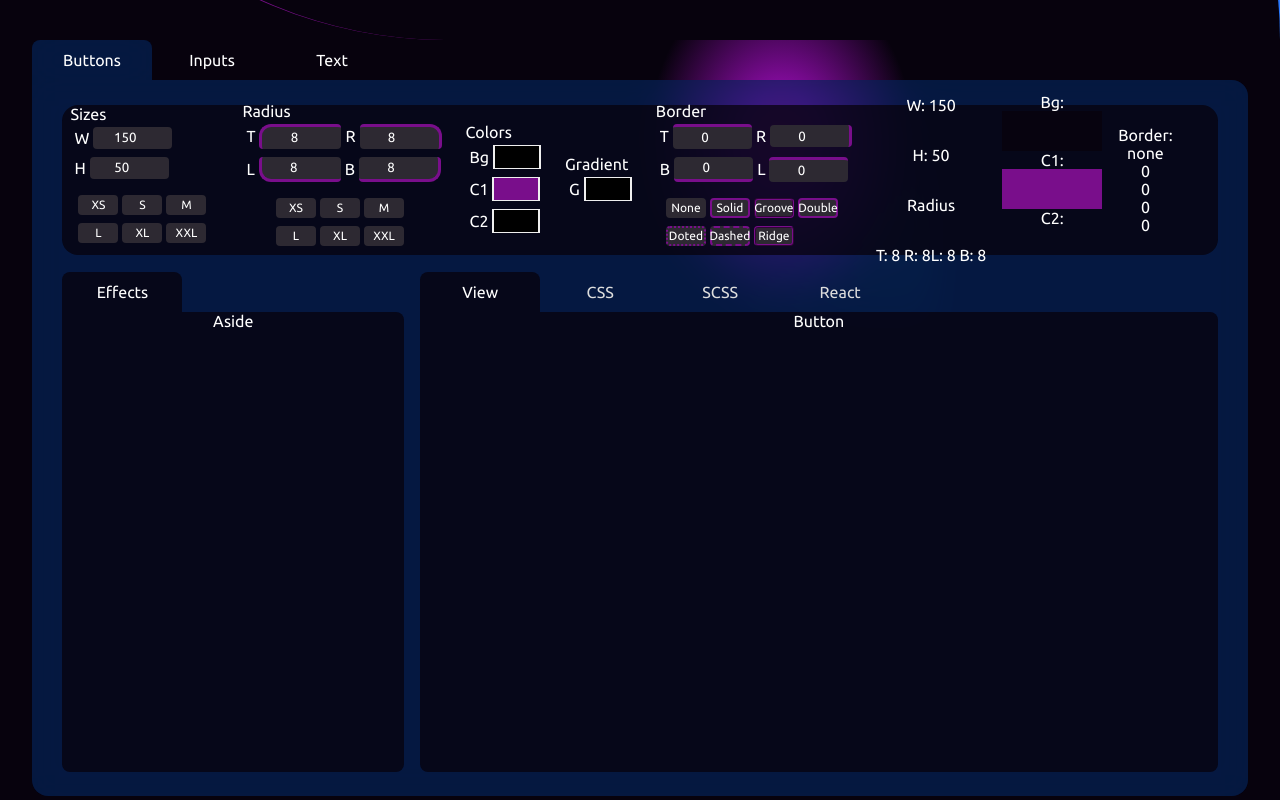
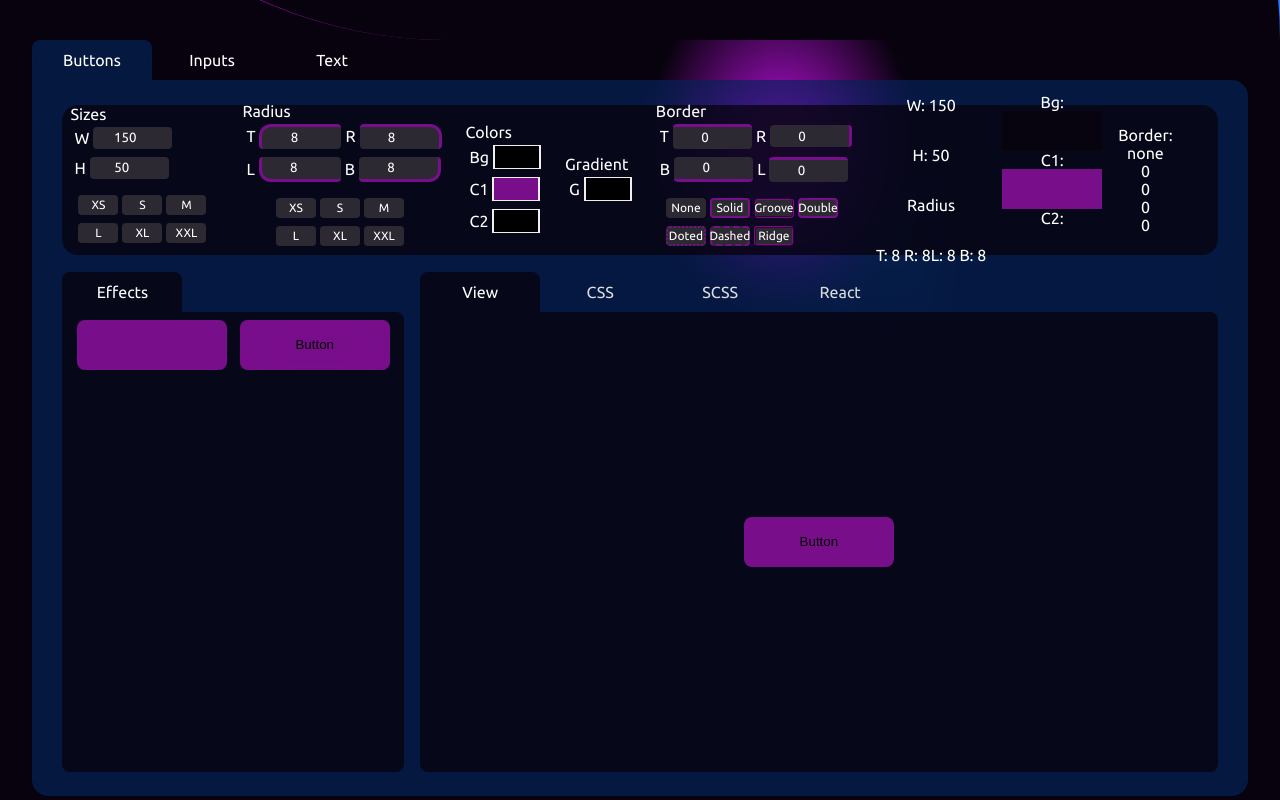
Before and after one commit to ArexSpeed/neograd, a React (Vite) app: page / in a window 1280 px wide. Shown: the part 410-1210 px from the top of the page. Built offline with nearby package versions, Linux system fonts and the light colour scheme.

Commit message:
effects and view preview

```diff
--- a/package.json
+++ b/package.json
@@ -15,6 +15,7 @@
   },
   "devDependencies": {
     "@vitejs/plugin-react": "^1.0.0",
+    "styled-components": "^5.3.1",
     "vite": "^2.6.0"
   }
 }
--- a/src/components/Builder.jsx
+++ b/src/components/Builder.jsx
@@ -1,5 +1,7 @@
 import { useState } from "react";
+import EffectsButtons from "./Effects/EffectsButtons";
 import SettingsNavButtons from "./SettingsNav/Buttons";
+import ViewButton from "./ViewCode/ViewButton";
 
 const Builder = () => {
   const [activeNav, setActiveNav] = useState('Buttons');
@@ -28,7 +30,7 @@ const Builder = () => {
               </button>
             </div>
             <div className="builder__wrapper-container">
-              Aside
+              <EffectsButtons />
             </div>
           </div>
           <div className="builder__wrapper-view">
@@ -47,7 +49,7 @@ const Builder = () => {
                 </button>
               </div>
               <div className="builder__wrapper-container">
-                Button
+                <ViewButton />
               </div>
           </div>
         </div>
--- /dev/null
+++ b/src/components/Effects/EffectsButtons.jsx
@@ -0,0 +1,35 @@
+import { useDispatch, useSelector } from 'react-redux';
+import { getButtonSettings, setButtonName } from '../../context/slices/buttonSettings';
+
+import { NeogradButton, NormalButton } from '../styled/Buttons.styled';
+
+const EffectsButtons = () => {
+  const dispatch = useDispatch();
+  const button = useSelector(getButtonSettings);
+  return (
+    <div className="effects__container">
+      <NormalButton
+        bg={button.colors.c1}
+        width="150px"
+        height="50px"
+        borderStyle={`${button.border.type}`}
+        border={`${button.border.top}px ${button.border.right}px ${button.border.bottom}px ${button.border.left}px`}
+        radius={`${button.radius.top}px ${button.radius.right}px ${button.radius.bottom}px ${button.radius.left}px`}
+        onClick={() => dispatch(setButtonName('normal'))}
+        />
+        <NeogradButton
+          bg={button.colors.c1}
+          width="150px"
+          height="50px"
+          borderStyle={`${button.border.type}`}
+          border={`${button.border.top}px ${button.border.right}px ${button.border.bottom}px ${button.border.left}px`}
+          radius={`${button.radius.top}px ${button.radius.right}px ${button.radius.bottom}px ${button.radius.left}px`}
+          onClick={() => dispatch(setButtonName('neograd'))}
+        >
+          Button
+        </NeogradButton>
+    </div>
+  )
+}
+
+export default EffectsButtons;
--- /dev/null
+++ b/src/components/ViewCode/ViewButton.jsx
@@ -0,0 +1,47 @@
+import { useDispatch, useSelector } from 'react-redux';
+import { getButtonSettings } from '../../context/slices/buttonSettings';
+import { NeogradButton, NormalButton } from '../styled/Buttons.styled';
+
+
+const ViewButton = () => {
+  const dispatch = useDispatch();
+  const button = useSelector(getButtonSettings);
+
+  const view = (name) => {
+    switch (name) {
+      case "normal":
+        return (
+          <NormalButton
+            bg={button.colors.c1}
+            width={`${button.sizes.width}px`}
+            height={`${button.sizes.height}px`}
+            borderStyle={`${button.border.type}`}
+            border={`${button.border.top}px ${button.border.right}px ${button.border.bottom}px ${button.border.left}px`}
+            radius={`${button.radius.top}px ${button.radius.right}px ${button.radius.bottom}px ${button.radius.left}px`}
+          >
+            Button
+          </NormalButton>
+        );
+      case "neograd":
+        return (
+          <NeogradButton
+            bg={button.colors.c1}
+            width={`${button.sizes.width}px`}
+            height={`${button.sizes.height}px`}
+            borderStyle={`${button.border.type}`}
+            border={`${button.border.top}px ${button.border.right}px ${button.border.bottom}px ${button.border.left}px`}
+            radius={`${button.radius.top}px ${button.radius.right}px ${button.radius.bottom}px ${button.radius.left}px`}
+          >
+            Button
+          </NeogradButton>
+        );
+    }
+  }
+  return (
+    <div>
+      {view(button.name)}
+    </div>
+  )
+}
+
+export default ViewButton
--- /dev/null
+++ b/src/components/styled/Buttons.styled.js
@@ -0,0 +1,31 @@
+import styled from 'styled-components';
+
+export const NormalButton = styled.button`
+  background-color: ${({ bg }) => bg || '#fff'};
+  color: ${({ color }) => color || '#000000'};
+  width: ${({ width }) => width || '150px'};
+  height: ${({ height }) => height || '50px'};
+  border-radius: ${({ radius }) => radius || '4px'};
+  border-style: ${({ borderStyle }) => borderStyle || 'none'};
+  border: ${({ border }) => border || '0px'};
+  cursor: pointer;
+`;
+
+export const NeogradButton = styled.button`
+  color: #000;
+  text-align: center;
+  width: ${({ width }) => width || '150px'};
+  height: ${({ height }) => height || '50px'};
+  background-color: ${({ bg }) => bg || '#fff'};
+  box-shadow: 1px 1px 40px ${({ bg }) => bg || '#fff'} inset;
+  transition: all 250ms ease-in-out;
+  border-radius: ${({ radius }) => radius || '4px'};
+  border-style: ${({ borderStyle }) => borderStyle || 'none'};
+  border: ${({ border }) => border || '0px'};
+  cursor: pointer;
+  &:hover {
+    box-shadow: 0 0 10px 0 ${({ bg }) => bg || '#fff'} inset, 0 0 10px 3px ${({ bg }) => bg || '#fff'};
+    background: transparent;
+    color: ${({ bg }) => bg || '#000000'};
+  }
+`
--- a/src/context/slices/buttonSettings.js
+++ b/src/context/slices/buttonSettings.js
@@ -2,6 +2,7 @@ import { createSlice } from '@reduxjs/toolkit';
 
 
 const initialState = {
+  name: 'normal',
   sizes: {
     width: 150,
     height: 50
@@ -31,6 +32,9 @@ export const slice = createSlice({
   name: 'buttonSettings',
   initialState,
   reducers: {
+    setButtonName: (state, action) => {
+      state.name = action.payload;
+    },
     setSizes: (state, action) => {
       state.sizes[action.payload.type] = action.payload.value;
     },
@@ -61,7 +65,7 @@ export const slice = createSlice({
 });
 
 export const {
-  setSizes, setAllSizes, setRadius, setAllRadius, setColors, setBorder
+  setButtonName, setSizes, setAllSizes, setRadius, setAllRadius, setColors, setBorder
 } = slice.actions;
 
 export const getButtonSettings = state => state.buttonSettings;
--- a/src/styles/Builder.scss
+++ b/src/styles/Builder.scss
@@ -135,8 +135,8 @@
     }
     &-container {
       display: flex;
-      flex-direction: column;
-      justify-content: flex-start;
+      justify-content: center;
+      flex-wrap: wrap;
       align-items: center;
       width: 100%;
       height: 100%;
--- /dev/null
+++ b/src/styles/Effects.scss
@@ -0,0 +1,11 @@
+.effects {
+  &__container {
+    display: flex;
+    flex-wrap: wrap;
+    justify-content: space-around;
+    align-items: flex-start;
+    width: 100%;
+    height: 100%;
+    padding: 8px;
+  }
+}
--- a/src/styles/Styles.scss
+++ b/src/styles/Styles.scss
@@ -2,3 +2,4 @@
 @import 'Hero';
 @import 'Builder';
 @import 'SettingsNav';
+@import 'Effects';
```
Also changed, not shown: 1 other file (tests, documents, lock files or other folders).
